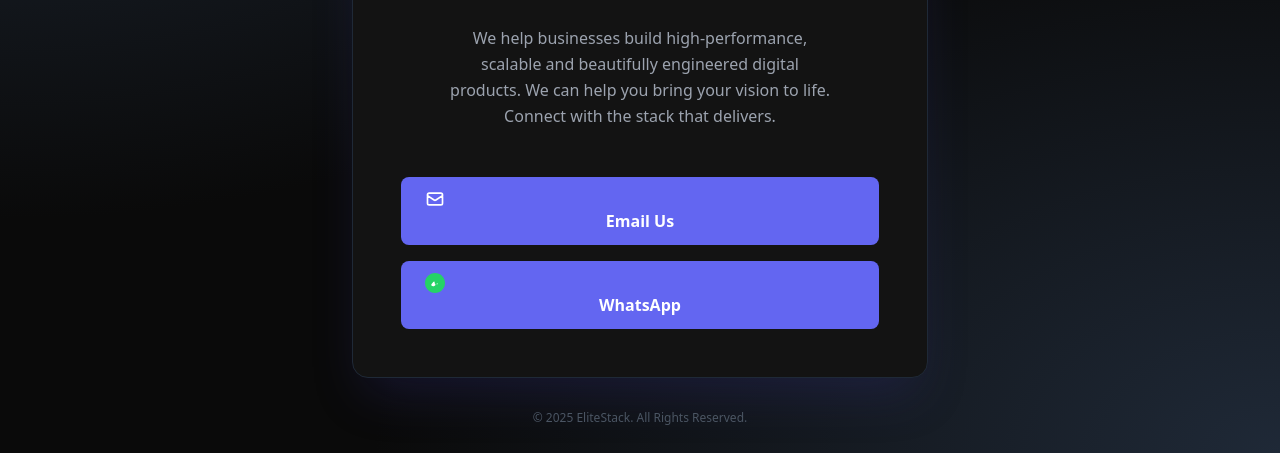
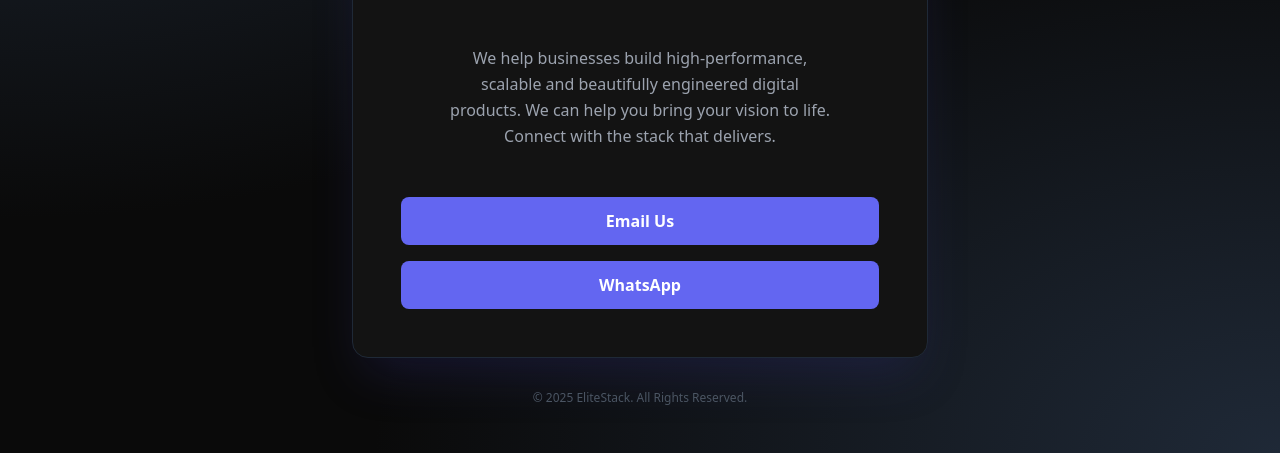
Before and after one commit to fznmbm/elitestack-landing, a plain HTML site: page index.html in a window 1280 px wide. Shown: the part 347-800 px from the top of the page. Drawn offline with nearby package versions, Linux system fonts and the light colour scheme.

Commit message:
btn icons removed

```diff
--- a/index.html
+++ b/index.html
@@ -91,9 +91,6 @@
             href="mailto:elitestackhq@gmail.com"
             class="inline-block w-full px-6 py-3 rounded-lg font-semibold text-white bg-elite-accent hover:bg-indigo-600 glow-btn"
           >
-            <svg xmlns="http://www.w3.org/2000/svg" class="h-5 w-5 mr-2" fill="none" viewBox="0 0 24 24" stroke="currentColor" stroke-width="2">
-                <path stroke-linecap="round" stroke-linejoin="round" d="M3 8l7.89 5.26a2 2 0 002.22 0L21 8M5 19h14a2 2 0 002-2V7a2 2 0 00-2-2H5a2 2 0 00-2 2v10a2 2 0 002 2z" />
-            </svg>
              Email Us
           </a>
 
@@ -102,10 +99,6 @@
             target="_blank"
             class="inline-block w-full px-6 py-3 rounded-lg font-semibold text-white bg-elite-accent hover:bg-indigo-600 glow-btn"
           >
-            <svg xmlns="http://www.w3.org/2000/svg" class="h-5 w-5 mr-2" fill="#25D366" viewBox="0 0 24 24">
-                <path d="M12.015 0c-6.627 0-12 5.373-12 12s5.373 12 12 12 12-5.373 12-12-5.373-12-12-12zm0 3.32a8.68 8.68 0 00-7.85 4.88l-.5 1.57-.4 1.48-1.52 5.61a.63.63 0 00.17.65l3.2 3.2a.63.63 0 00.65.17l5.6-1.52 1.48-.4 1.57-.5a8.68 8.68 0 004.88-7.85z"/>
-                <path fill-rule="evenodd" clip-rule="evenodd" d="M15.8 13.3c-.35-.17-.35-.28-.5-.35s-.35-.17-.5-.25c-.2-.1-.5-.15-.75.05s-.45.55-.5.6c-.1.1-.35.15-.6.05-.25-.1-.75-.3-.95-.55-.2-.25-.45-.6-.6-.8s-.1-.35.05-.5c.05-.1.15-.2.25-.35.1-.15.15-.3.1-.5-.05-.15-.5-.1-.7-.1-.2 0-.35-.05-.55-.05s-.5.15-.7.35-.4.5-.6.75c-.2.25-.45.6-.6.75-.15.15-.3.35-.45.5s-.3.45-.4.65c-.1.2-.2.3-.25.5-.05.2-.05.4.1.6.15.2.3.35.45.5s.4.35.6.45.45.2.7.25c.25.05.7.05 1.15-.1.45-.1.75-.25 1.05-.4.3-.15.55-.35.7-.55.15-.2.2-.35.2-.5s0-.4-.15-.55c-.15-.15-.4-.2-.55-.3z" fill="#fff"/>
-            </svg>
              WhatsApp
           </a>
         </div>
```
